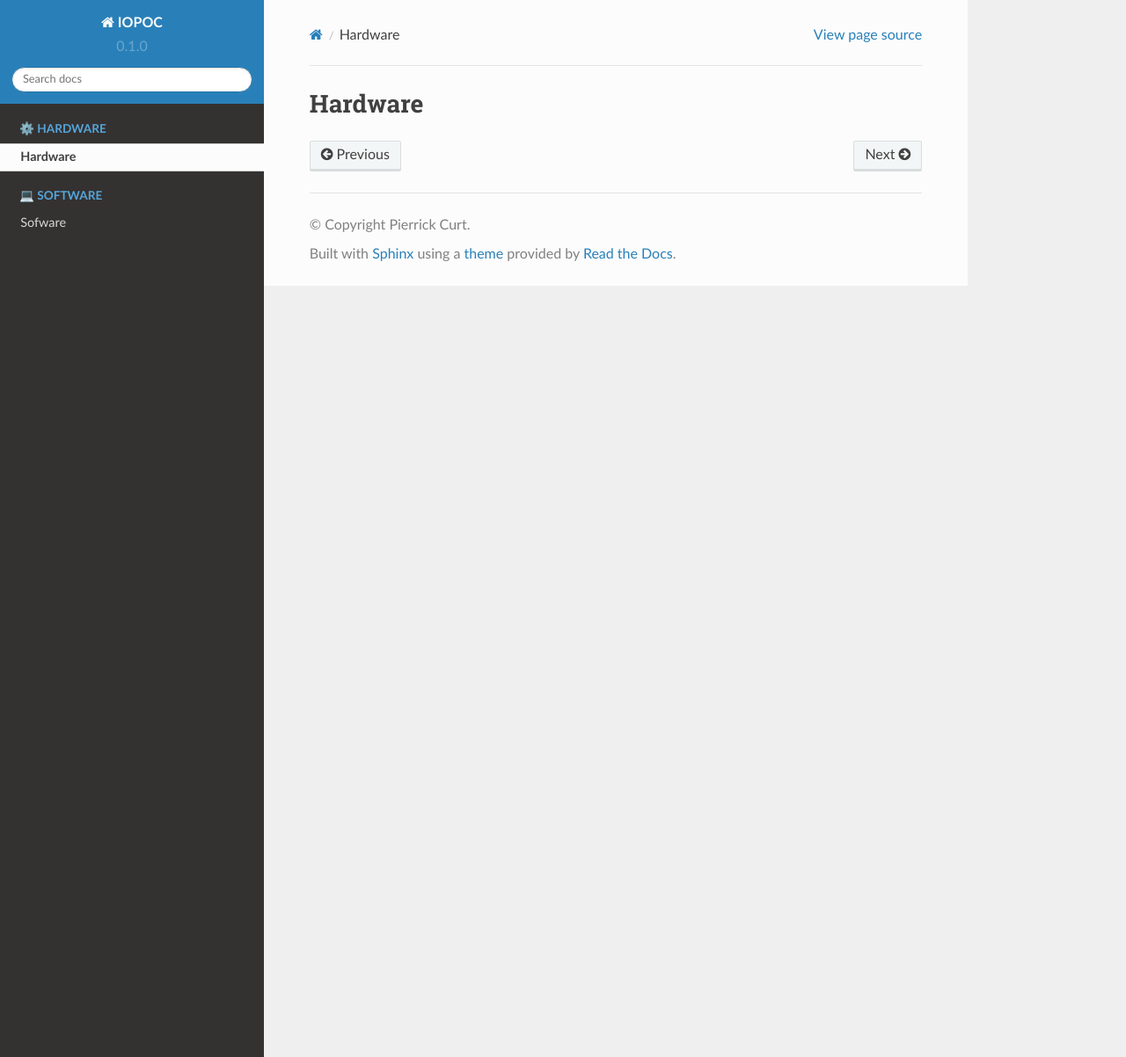
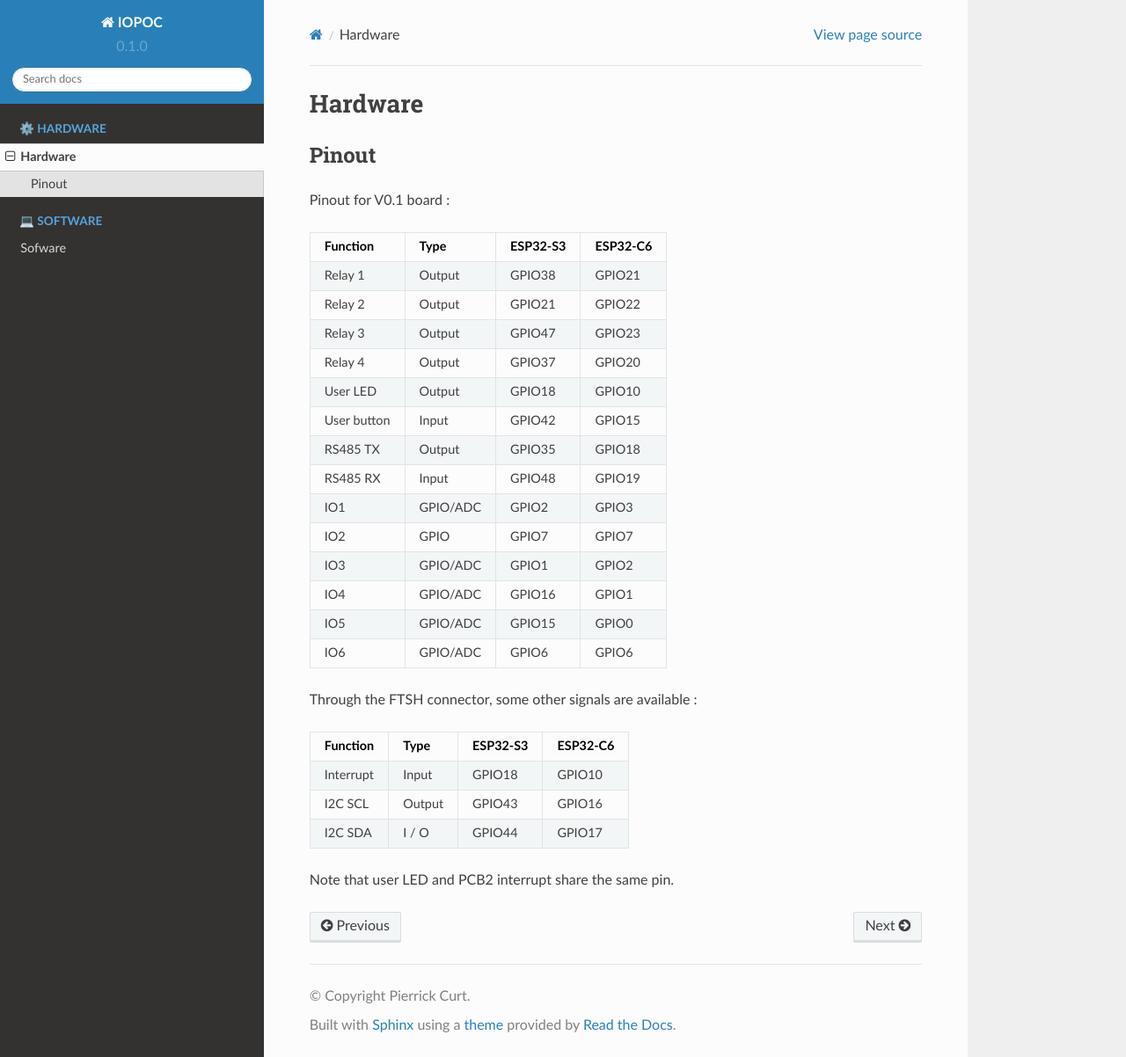
Before and after one commit to pcurt/iopoc-docs, a Sphinx documentation site: the page built from docs/source/hardware.rst, in a window 1280 px wide and 1202 px high. Shown: the whole window at 88% size. Built offline with Sphinx 7.4.7 and the Read the Docs theme 2.0.0, drawn with Linux system fonts in a browser that asks for light colours.

Commit message:
Add pinout table

```diff
--- a/docs/source/hardware.rst
+++ b/docs/source/hardware.rst
@@ -1,2 +1,53 @@
 Hardware
 =========
+
+Pinout
+-----------------------------
+
+Pinout for V0.1 board :
+
++------------+----------+----------+----------+
+| Function   | Type     | ESP32-S3 | ESP32-C6 |
++============+==========+==========+==========+
+| Relay 1    | Output   | GPIO38   | GPIO21   |
++------------+----------+----------+----------+
+| Relay 2    | Output   | GPIO21   |  GPIO22  |
++------------+----------+----------+----------+
+| Relay 3    | Output   | GPIO47   |  GPIO23  |
++------------+----------+----------+----------+
+| Relay 4    | Output   | GPIO37   |  GPIO20  |
++------------+----------+----------+----------+
+| User LED   | Output   | GPIO18   |  GPIO10  |
++------------+----------+----------+----------+
+| User button| Input    | GPIO42   |  GPIO15  |
++------------+----------+----------+----------+
+| RS485 TX   | Output   | GPIO35   |  GPIO18  |
++------------+----------+----------+----------+
+| RS485 RX   | Input    | GPIO48   |  GPIO19  |
++------------+----------+----------+----------+
+| IO1        | GPIO/ADC | GPIO2    |  GPIO3   |
++------------+----------+----------+----------+
+| IO2        | GPIO     | GPIO7    |  GPIO7   |
++------------+----------+----------+----------+
+| IO3        | GPIO/ADC | GPIO1    |  GPIO2   |
++------------+----------+----------+----------+
+| IO4        | GPIO/ADC | GPIO16   |  GPIO1   |
++------------+----------+----------+----------+
+| IO5        | GPIO/ADC | GPIO15   |  GPIO0   |
++------------+----------+----------+----------+
+| IO6        | GPIO/ADC | GPIO6    |  GPIO6   |
++------------+----------+----------+----------+
+
+Through the FTSH connector, some other signals are available :
+
++------------+----------+----------+----------+
+| Function   | Type     | ESP32-S3 | ESP32-C6 |
++============+==========+==========+==========+
+| Interrupt  | Input    | GPIO18   | GPIO10   |
++------------+----------+----------+----------+
+| I2C SCL    | Output   | GPIO43   | GPIO16   |
++------------+----------+----------+----------+
+| I2C SDA    | I / O    | GPIO44   | GPIO17   |
++------------+----------+----------+----------+
+
+Note that user LED and PCB2 interrupt share the same pin.
```
